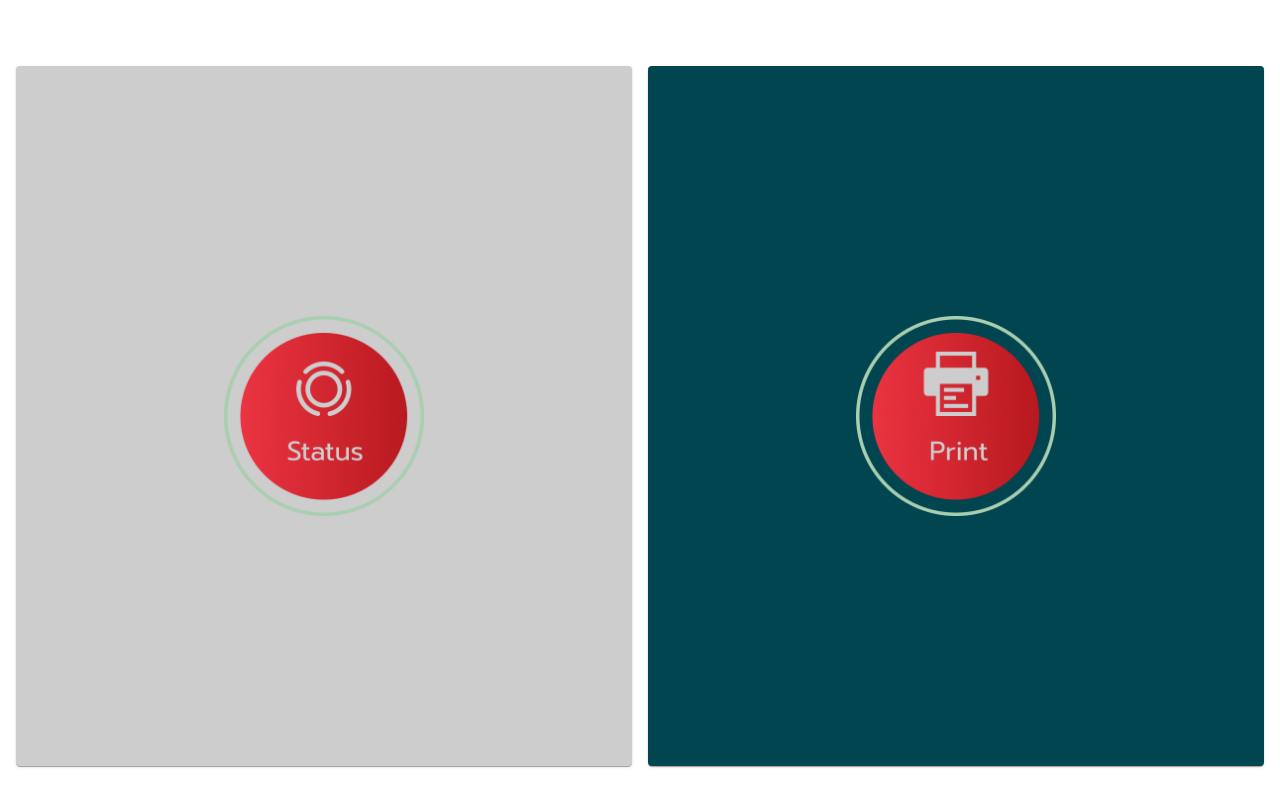
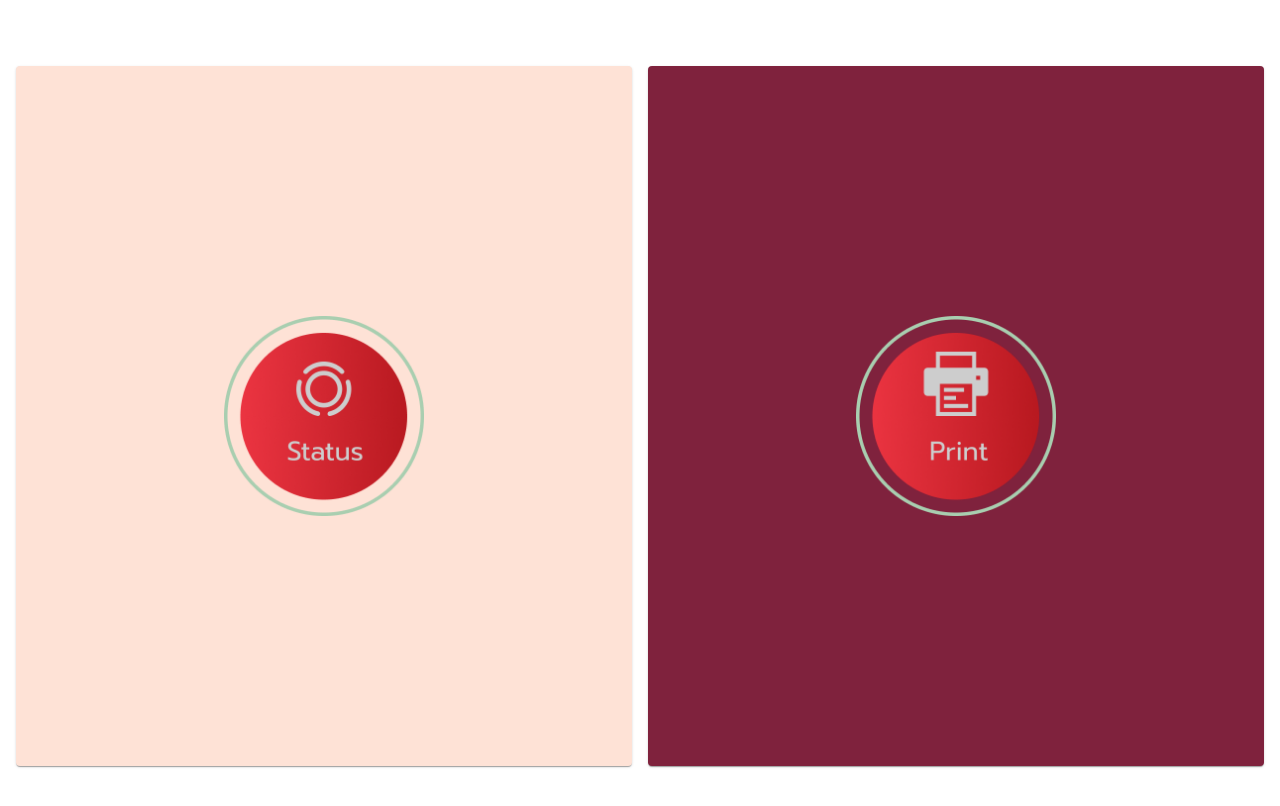
Before and after one commit to srishakthim/Print-FD, a React (Create React App) app: page /status in a window 1280 px wide. Shown: the top 806 px of the page. Built offline with nearby package versions, Linux system fonts and the light colour scheme.

Commit message:
Update Status.js

```diff
--- a/src/profile/Status.js
+++ b/src/profile/Status.js
@@ -19,12 +19,13 @@ const useStyles = makeStyles((theme) => ({
         alignItems: 'center',
         justifyContent: 'center',
         width: '100%',
+
     },
     statusCard: {
-        backgroundColor: '#CDCDCD', // Set your desired color for the status card
+        backgroundColor: '#FEE2D6', // Set your desired color for the status card
     },
     printCard: {
-        backgroundColor: '#014550', // Set your desired color for the print card
+        backgroundColor: '#7f223d', // Set your desired color for the print card
     },
 }));
 
@@ -51,7 +52,7 @@ const Status = () => {
                             height={200}
                             style={{ width: 200 }}
                             image={status}
-                            title="Status Image"
+                            title="Designs Image"
                             onClick={handleStatusClick}
                         />
                     </Card>
```
